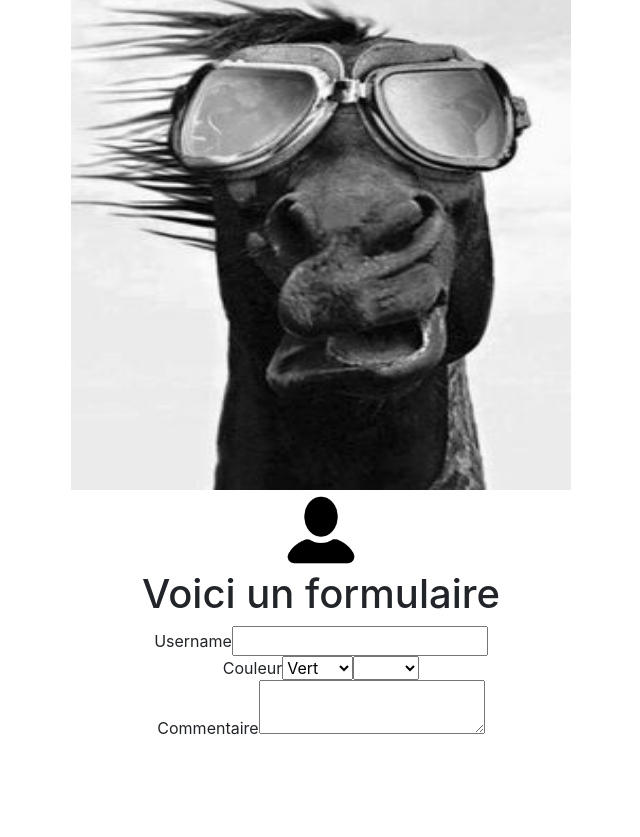
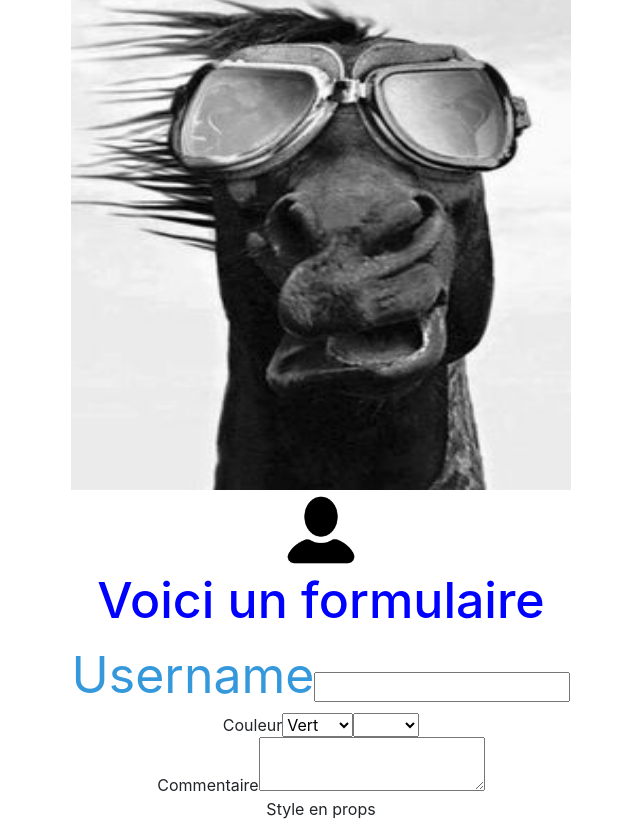
Before and after one commit to devJeremie/appvoiture, a React (Create React App) app: page / in a window 1280 px wide. Shown: the part 824-1661 px from the top of the page, without its empty margins (319-959 px from the left). Before the commit the page ends 1564 px from the top, so only its background shows below. Built offline with nearby package versions, Linux system fonts and the light colour scheme.

Commit message:
StyleProps

```diff
--- a/src/App.js
+++ b/src/App.js
@@ -16,11 +16,15 @@ class App extends Component {
   render() {
     return (
       <div className='App'>
-        <Mycars title={this.state.titre} />
+        <Mycars
+          title={this.state.titre}
+        />
         <Welcome />
         <Maman />
         <Image />
-        <Form />
+        <Form
+          head={true}
+        />
       </div>
     )
   }
--- a/src/components/Form.js
+++ b/src/components/Form.js
@@ -1,7 +1,12 @@
 import { Component} from 'react'
+import styled from 'styled-components'
+
+const titreBlue = {
+    fontSize : '50px',
+    color: '#3498db'
+}
 
 class Form extends Component {
-
     state = {
         username: '',
         color: '',
@@ -32,13 +37,16 @@ class Form extends Component {
     }
 
     render() {
+
+        const myClass = this.props.head ? 'pink' : 'green';
+
   return (
     <div>
-        <h1>Voici un formulaire</h1>
+        <h1 style={{fontSize: 50,color: 'blue'}}>Voici un formulaire</h1>
 
         <form onSubmit={this.handleSubmit}>
             <div>
-                <label>Username</label>
+                <label style={titreBlue}>Username</label>
                 <input type="text" value={this.state.username} onChange={this.handleUsername}/>
             </div>
             <div>
@@ -61,6 +69,7 @@ class Form extends Component {
                 <textarea value= {this.state.comment} onChange={this.handleComments}></textarea>
             </div>
         </form>
+          <p className= {myClass}>Style en props</p>
     </div>
   )
     }
```
